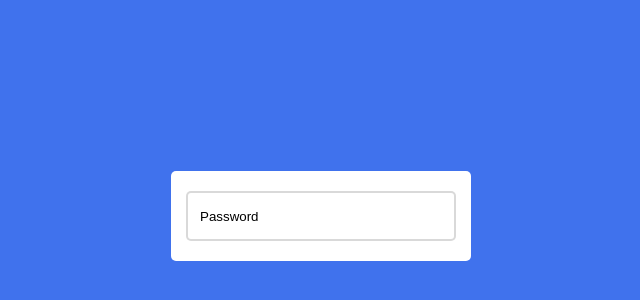
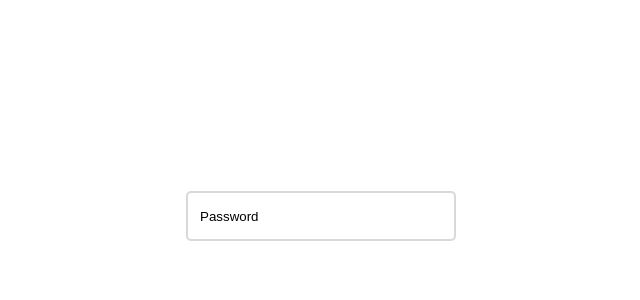
Before and after one commit to alirezasm133/my_project, a plain HTML site: page index.html in a window 1280 px wide. Shown: the part 192-492 px from the top of the page, without its empty margins (327-967 px from the left). Drawn offline with Linux system fonts and the light colour scheme.

Commit message:
background color changes

```diff
--- a/app.css
+++ b/app.css
@@ -6,7 +6,7 @@
 
 body{
 
-    background-color: #4072ed;
+    background-color: #fff;
     display: flex;
     justify-content: center;
     align-items: center;
```
